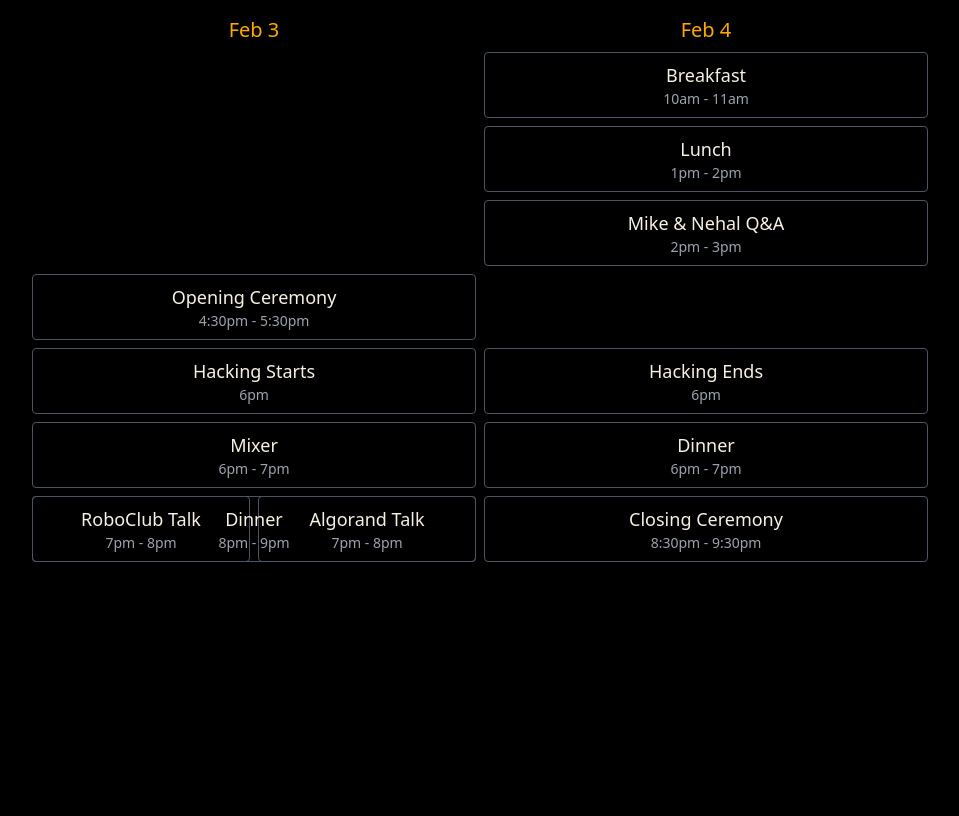
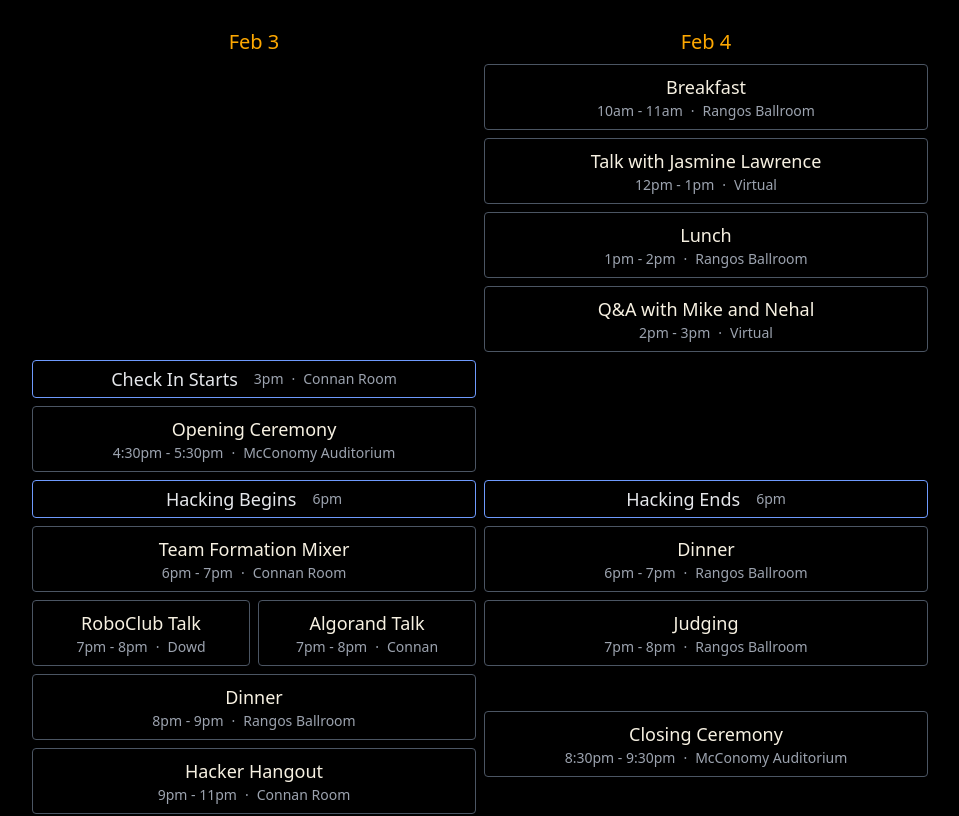
Before and after one commit to ScottyLabs/tartanhacks, a Next.js app: page / in a window 1280 px wide. Shown: the part 1380-2196 px from the top of the page, without its empty margins (160-1119 px from the left). Built offline with nearby package versions, Linux system fonts and the light colour scheme; no server answers.

Commit message:
Add schedule

```diff
--- /dev/null
+++ b/src/components/Schedule.module.css
@@ -0,0 +1,54 @@
+.grid {
+    grid-auto-columns: minmax(0, 1fr);
+    grid-template-areas:
+        "feb3    feb3    feb4   feb4"
+        "a10am   a10am   c10am  c10am"
+        "a10am   a10am   c12pm  c12pm"
+        "a10am   a10am   c1pm   c1pm"
+        "a10am   a10am   c2pm   c2pm"
+        "a3pm    a3pm    c3pm   c3pm"
+        "a430pm  a430pm  c3pm   c3pm"
+        "a6pm    a6pm    c6pm   c6pm"
+        "a6pm2   a6pm2   c6pm2  c6pm2"
+        "a7pm    b7pm    c7pm   c7pm"
+        "a8pm    a8pm    c8pm   c8pm"
+        "a8pm    a8pm    c830pm c830pm"
+        "a9pm    a9pm    c830pm c830pm"
+        "a9pm    a9pm    c930pm c930pm"
+        "a9pm    a9pm    c10pm  c10pm"
+        "a9pm    a9pm    c10pm  c10pm"
+        "a1130pm a1130pm c10pm  c10pm"
+}
+
+@media (max-width: 640px) {
+    .grid {
+        grid-template-areas:
+            "feb3    feb3"
+            "a3pm    a3pm"
+            "a430pm  a430pm"
+            "a6pm    a6pm"
+            "a6pm2   a6pm2"
+            "a7pm    b7pm"
+            "a8pm    a8pm"
+            "a8pm    a8pm"
+            "a9pm    a9pm"
+            "a9pm    a9pm"
+            "a9pm    a9pm"
+            "a9pm    a9pm"
+            "a1130pm a1130pm"
+            "feb4   feb4"
+            "c10am  c10am"
+            "c12pm  c12pm"
+            "c1pm   c1pm"
+            "c2pm   c2pm"
+            "c6pm   c6pm"
+            "c6pm2  c6pm2"
+            "c7pm   c7pm"
+            "c830pm c830pm"
+            "c830pm c830pm"
+            "c930pm c930pm"
+            "c10pm  c10pm"
+            "c10pm  c10pm"
+            "c10pm  c10pm"
+    }
+}
--- a/src/components/Schedule.tsx
+++ b/src/components/Schedule.tsx
@@ -1,8 +1,57 @@
-function Block({ title, time, className }: { title: string, time: string, className: string }) {
+import styles from './Schedule.module.css';
+
+function TopBlock({
+                    title,
+                    time,
+                    area,
+                    location,
+                  }: {
+  title: string;
+  time: string;
+  area: string;
+  location?: string;
+}) {
   return (
-    <div className={`${className} border p-2 rounded border-gray-600 flex flex-col justify-center`}>
+    <div
+      className={`border p-1 rounded border-blue text-gray-200 flex flex-row justify-center items-center`}
+      style={{ gridArea: area }}
+    >
       <h1 className='text-lg text-center'>{title}</h1>
-      <p className='text-sm text-center text-gray-400'>{time}</p>
+      <p className='text-sm text-center text-gray-400 ml-4 flex flex-row'>
+        <span>{time}</span>
+        {location && (
+          <>
+            <span className='mx-2'>⸱</span>
+            <span>{location}</span>
+          </>
+        )}
+      </p>
+    </div>
+  );
+}
+
+function Block({
+                 title,
+                 time,
+                 area,
+                 location,
+               }: {
+  title: string;
+  time: string;
+  area: string;
+  location: string;
+}) {
+  return (
+    <div
+      className={`border p-2 rounded border-gray-600 flex flex-col justify-center`}
+      style={{ gridArea: area }}
+    >
+      <h1 className='text-lg text-center'>{title}</h1>
+      <p className='text-sm text-center text-gray-400 flex flex-row justify-center'>
+        <span>{time}</span>
+        <span className='mx-2'>⸱</span>
+        <span>{location}</span>
+      </p>
     </div>
   );
 }
@@ -14,31 +63,112 @@ export default function Schedule() {
         <div className='text-beige m-auto'>
           <h3 className='text-2xl mb-4 text-center text-yellow'>Schedule</h3>
           <div className='max-w-4xl m-auto'>
-            { /* For more flexibility, can use grid-template-areas */}
-            <div className='grid grid-cols-4 gap-x-2 gap-y-2'>
-              <div className='col-span-2 col-start-1 row-span-1 text-center text-xl text-yellow'>Feb 3</div>
-              <div className='col-span-2 col-start-3 row-span-1 text-center text-xl text-yellow'>Feb 4</div>
-              <Block time='10am - 11am' title='Breakfast' className='col-span-2 col-start-3 row-span-1' />
-              <Block time='1pm - 2pm' title='Lunch' className='col-span-2 col-start-3 row-span-1' />
-              <Block time='2pm - 3pm' title='Mike & Nehal Q&A' className='col-span-2 col-start-3 row-span-1' />
-              <Block time='4:30pm - 5:30pm' title='Opening Ceremony'
-                     className='col-span-2 col-start-1 row-span-1 row-start-5' />
-              <Block time='6pm' title='Hacking Starts'
-                     className='col-span-2 col-start-1 row-span-1 row-start-6' />
-              <Block time='6pm' title='Hacking Ends'
-                     className='col-span-2 col-start-3 row-span-1 row-start-6' />
-              <Block time='6pm - 7pm' title='Mixer'
-                     className='col-span-2 col-start-1 row-span-1 row-start-7' />
-              <Block time='6pm - 7pm' title='Dinner'
-                     className='col-span-2 col-start-3 row-span-1 row-start-7' />
-              <Block time='7pm - 8pm' title='RoboClub Talk'
-                     className='col-span-1 col-start-1 row-span-1 row-start-8' />
-              <Block time='7pm - 8pm' title='Algorand Talk'
-                     className='col-span-1 col-start-2 row-span-1 row-start-8' />
-              <Block time='8pm - 9pm' title='Dinner'
-                     className='col-span-2 col-start-1 row-span-1 row-start-8' />
-              <Block time='8:30pm - 9:30pm' title='Closing Ceremony'
-                     className='col-span-2 col-start-3 row-span-1 row-start-8' />
+            {/* For more flexibility, can use grid-template-areas */}
+            <div className={`grid gap-x-2 gap-y-2 ${styles.grid}`}>
+              <div
+                className='text-center text-xl text-yellow mt-3'
+                style={{ gridArea: 'feb3' }}
+              >
+                Feb 3
+              </div>
+              <div
+                className='text-center text-xl text-yellow mt-3'
+                style={{ gridArea: 'feb4' }}
+              >
+                Feb 4
+              </div>
+              <Block
+                area='c10am'
+                title='Breakfast'
+                time='10am - 11am'
+                location='Rangos Ballroom'
+              />
+              <Block
+                area='c12pm'
+                title='Talk with Jasmine Lawrence'
+                time='12pm - 1pm'
+                location='Virtual'
+              />
+              <Block
+                area='c1pm'
+                title='Lunch'
+                time='1pm - 2pm'
+                location='Rangos Ballroom'
+              />
+              <Block
+                area='c2pm'
+                title='Q&A with Mike and Nehal'
+                time='2pm - 3pm'
+                location='Virtual'
+              />
+              <TopBlock
+                area='a3pm'
+                title='Check In Starts'
+                time='3pm'
+                location='Connan Room'
+              />
+              <Block
+                area='a430pm'
+                title='Opening Ceremony'
+                time='4:30pm - 5:30pm'
+                location='McConomy Auditorium'
+              />
+              <TopBlock area='a6pm' title='Hacking Begins' time='6pm' />
+              <TopBlock area='c6pm' title='Hacking Ends' time='6pm' />
+              <Block
+                area='a6pm2'
+                title='Team Formation Mixer'
+                time='6pm - 7pm'
+                location='Connan Room'
+              />
+              <Block
+                area='c6pm2'
+                title='Dinner'
+                time='6pm - 7pm'
+                location='Rangos Ballroom'
+              />
+              <Block
+                area='a7pm'
+                title='RoboClub Talk'
+                time='7pm - 8pm'
+                location='Dowd'
+              />
+              <Block
+                area='b7pm'
+                title='Algorand Talk'
+                time='7pm - 8pm'
+                location='Connan'
+              />
+              <Block
+                area='c7pm'
+                title='Judging'
+                time='7pm - 8pm'
+                location='Rangos Ballroom'
+              />
+              <Block
+                area='a8pm'
+                title='Dinner'
+                time='8pm - 9pm'
+                location='Rangos Ballroom'
+              />
+              <Block
+                area='c830pm'
+                title='Closing Ceremony'
+                time='8:30pm - 9:30pm'
+                location='McConomy Auditorium'
+              />
+              <Block
+                area='a9pm'
+                title='Hacker Hangout'
+                time='9pm - 11pm'
+                location='Connan Room'
+              />
+              <Block
+                area='a1130pm'
+                title='Karaoke & Midnight Snack'
+                time='11:30pm - 2:00am'
+                location='Connan Room'
+              />
             </div>
           </div>
         </div>
```
